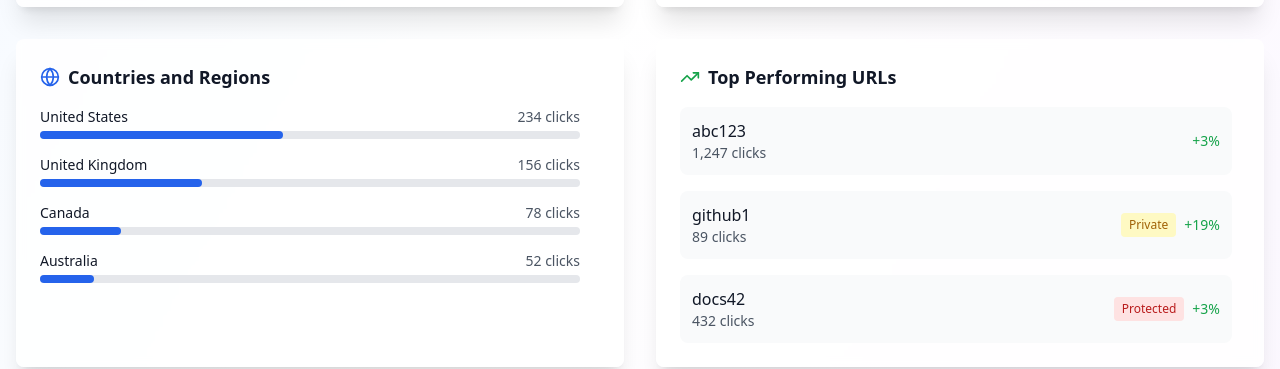
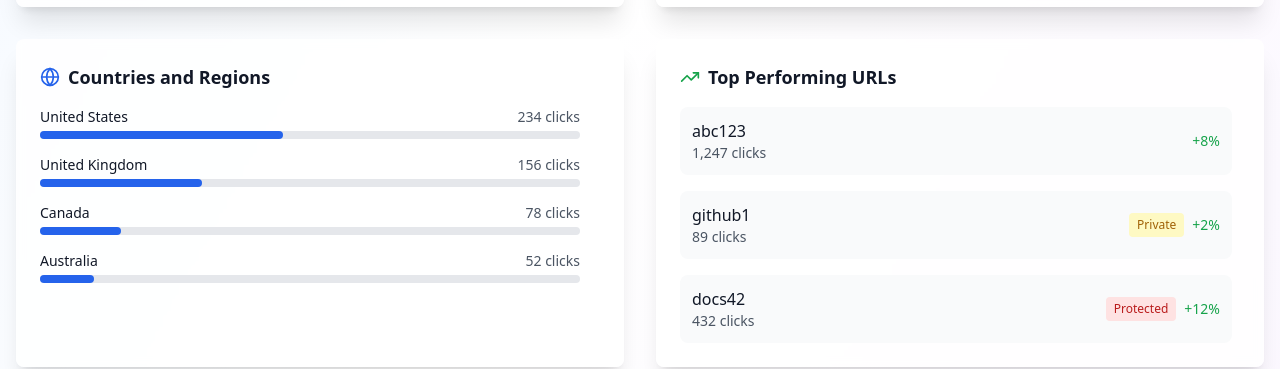
Before and after one commit to shubhamv1111/ToLink-FE, a Next.js app: page /analytics in a window 1280 px wide. Shown: the part 1238-1607 px from the top of the page. Built offline with nearby package versions, Linux system fonts and the light colour scheme.

Commit message:
fix random error

```diff
--- a/src/app/analytics/page.tsx
+++ b/src/app/analytics/page.tsx
@@ -30,6 +30,16 @@ const Analytics = () => {
   const [selectedPeriod, setSelectedPeriod] = useState('7days');
   const [selectedUrl, setSelectedUrl] = useState('all');
   const { isAuthenticated, user } = useAuth();
+
+  // Produce a deterministic percentage between 1 and 20 based on stable inputs
+  const getStableChangePercent = (shortCode: string, clicks: number) => {
+    let seed = 0;
+    for (const ch of shortCode) {
+      seed = (seed + ch.charCodeAt(0)) % 997;
+    }
+    const pct = (seed + (clicks % 97)) % 20; // 0..19
+    return pct + 1; // 1..20
+  };
 
   // Mock user URLs data
   const [userUrls, setUserUrls] = useState<UrlData[]>([
@@ -666,7 +676,7 @@ const Analytics = () => {
                       </span>
                     )}
                     <div className="text-green-600 text-sm font-medium">
-                      +{Math.floor(Math.random() * 20) + 1}%
+                      +{getStableChangePercent(url.shortCode, url.clicks)}%
                     </div>
                   </div>
                 </div>
--- a/src/components/ui/sidebar.tsx
+++ b/src/components/ui/sidebar.tsx
@@ -648,9 +648,12 @@ const SidebarMenuSkeleton = React.forwardRef<
     showIcon?: boolean
   }
 >(({ className, showIcon = false, ...props }, ref) => {
-  // Random width between 50 to 90%.
+  // Deterministic width between 50% and 90% so SSR and client match.
   const width = React.useMemo(() => {
-    return `${Math.floor(Math.random() * 40) + 50}%`
+    // Use a fixed seed to avoid hydration mismatch
+    const seeded = 73; // 0..99 constant
+    const value = (seeded % 40) + 50; // 50..89
+    return `${value}%`
   }, [])
 
   return (
```
